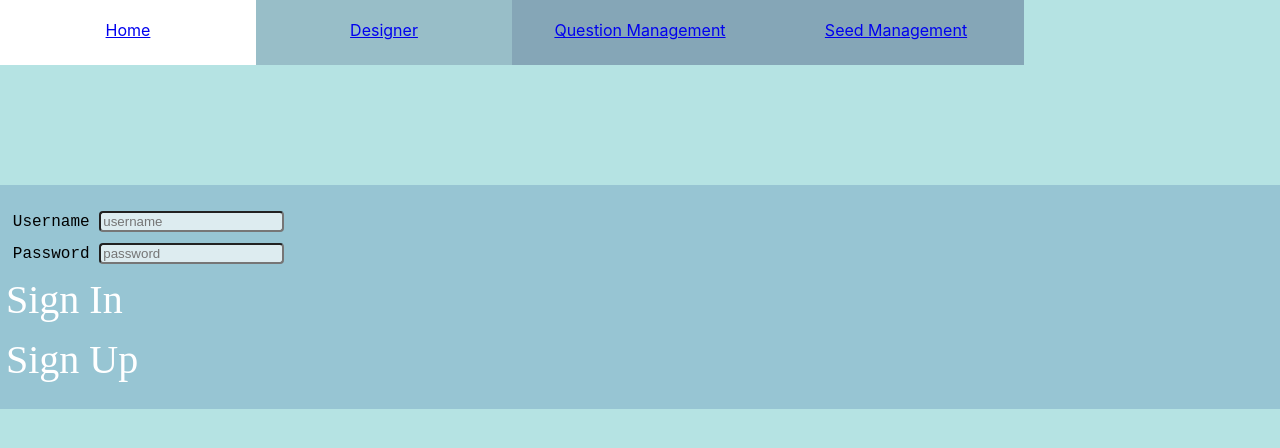
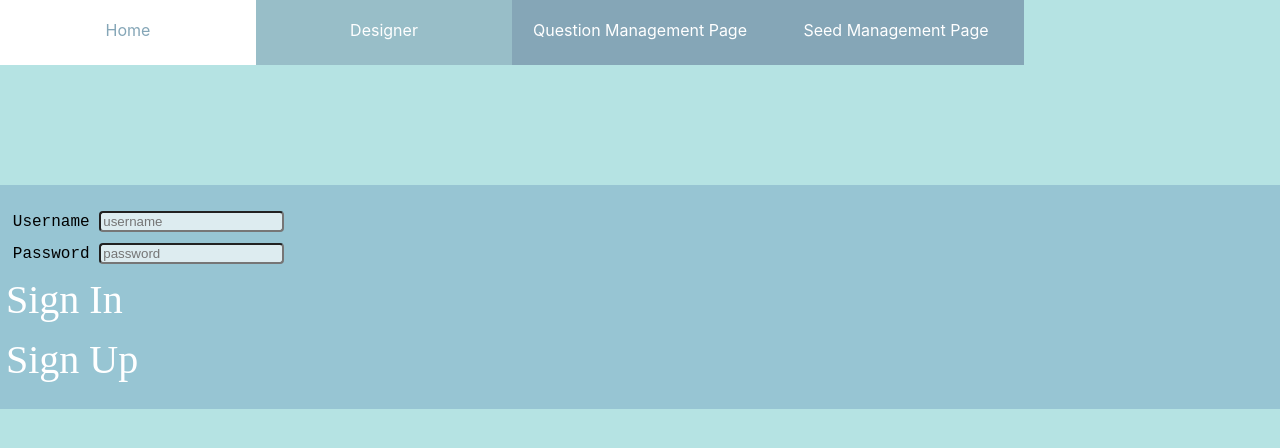
Before and after one commit to ehsanmohtaram/web-project-frontend-2024-fall, a React (Create React App) app in the folder app/: page /designer in a window 1280 px wide. Shown: the top 448 px of the page. Built offline with nearby package versions, Linux system fonts and the light colour scheme.

Commit message:
complete the navbar

```diff
--- a/app/src/App.css
+++ b/app/src/App.css
@@ -26,14 +26,9 @@ body {
 
 nav {
     background-color: transparent;
+    display: flex;
 }
-
-nav ul{
-    display: flex;
-    margin: 0% 0%;
-    padding: 0px;
-}
-nav li {
+nav a {
     display: inline-block;
     text-decoration: none;
     color: white;
@@ -44,7 +39,7 @@ nav li {
     text-align: center;
 }
 
-nav li:hover {
+nav a:hover {
     color: rgb(133, 166, 183);
     background-color: rgb(255, 255, 255);
 }
--- a/app/src/Layout/Navbar.js
+++ b/app/src/Layout/Navbar.js
@@ -7,31 +7,61 @@ function Navbar() {
     const location = useLocation();
     return (
         <nav>
-            <ul>
             {location.pathname === '/' && (
                 <>
-                        <li class="chosen_a"><Link to="/">Home</Link></li>
-                        <li><Link to="/designer">Designer</Link></li>
-                        <li><Link to="/player">Player</Link></li>
+                    <Link class="chosen_a" to="/">Home</Link>
+                    <Link to="/designer">Designer</Link>
+                    <Link to="/player">Player</Link>
                 </>
             )}
             {location.pathname === '/designer' && (
                 <>
-                        <li><Link to="/">Home</Link></li>
-                        <li class="chosen_a"><Link to="/designer">Designer</Link></li>
-                        <li><Link to="/designer/questions_management">Question Management</Link></li>
-                        <li><Link to="/designer/seed_management">Seed Management</Link></li>
+                <Link to="/">Home</Link>
+                <Link class="chosen_a" to="/designer">Designer</Link>
+                <Link to="/designer/question_management">Question Management Page</Link>
+                <Link to="/designer/seed_management">Seed Management Page</Link>
+            </>
+            )}
+            {location.pathname === '/designer/question_management' && (
+                <>
+                <Link to="/">Home</Link>
+                <Link to="/designer">Designer</Link>
+                <Link class="chosen_a" to="/designer/question_management">Question Management Page</Link>
+                <Link to="/designer/seed_management">Seed Management Page</Link>
+            </>
+            )}
+            {location.pathname === '/designer/seed_management' && (
+                <>
+                <Link to="/">Home</Link>
+                <Link to="/designer">Designer</Link>
+                <Link to="/designer/question_management">Question Management Page</Link>
+                <Link class="chosen_a" to="/designer/seed_management">Seed Management Page</Link>
             </>
             )}
             {location.pathname === '/player' && (
                 <>
-                        <li><Link to="/">Home</Link></li>
-                        <li class="chosen_a"><Link to="/player">Player</Link></li>
-                        <li><Link to="/player/questions_management">Question Management</Link></li>
-                        <li><Link to="/player/scores">Scores</Link></li>
+                <Link to="/">Home</Link>
+                <Link class="chosen_a" to="/player">Player</Link>
+                <Link to="/player/scores">Scores Page</Link>
+                <Link to="/player/question_management">Question Management Page</Link>
             </>
             )}
-            </ul>
+            {location.pathname === '/player/scores' && (
+                <>
+                <Link to="/">Home</Link>
+                <Link to="/player">Player</Link>
+                <Link class="chosen_a" to="/player/scores">Scores Page</Link>
+                <Link to="/player/question_management">Question Management Page</Link>
+            </>
+            )}
+            {location.pathname === '/player/question_management' && (
+                <>
+                <Link to="/">Home</Link>
+                <Link to="/player">Player</Link>
+                <Link to="/player/scores">Scores Page</Link>
+                <Link class="chosen_a" to="/player/question_management">Question Management Page</Link>
+            </>
+            )}
             {/* <button id="colorButton" class="dayNightButton">
                 Day Time
             </button> */}
```
Lines whose indentation alone changed are shown as unchanged.
